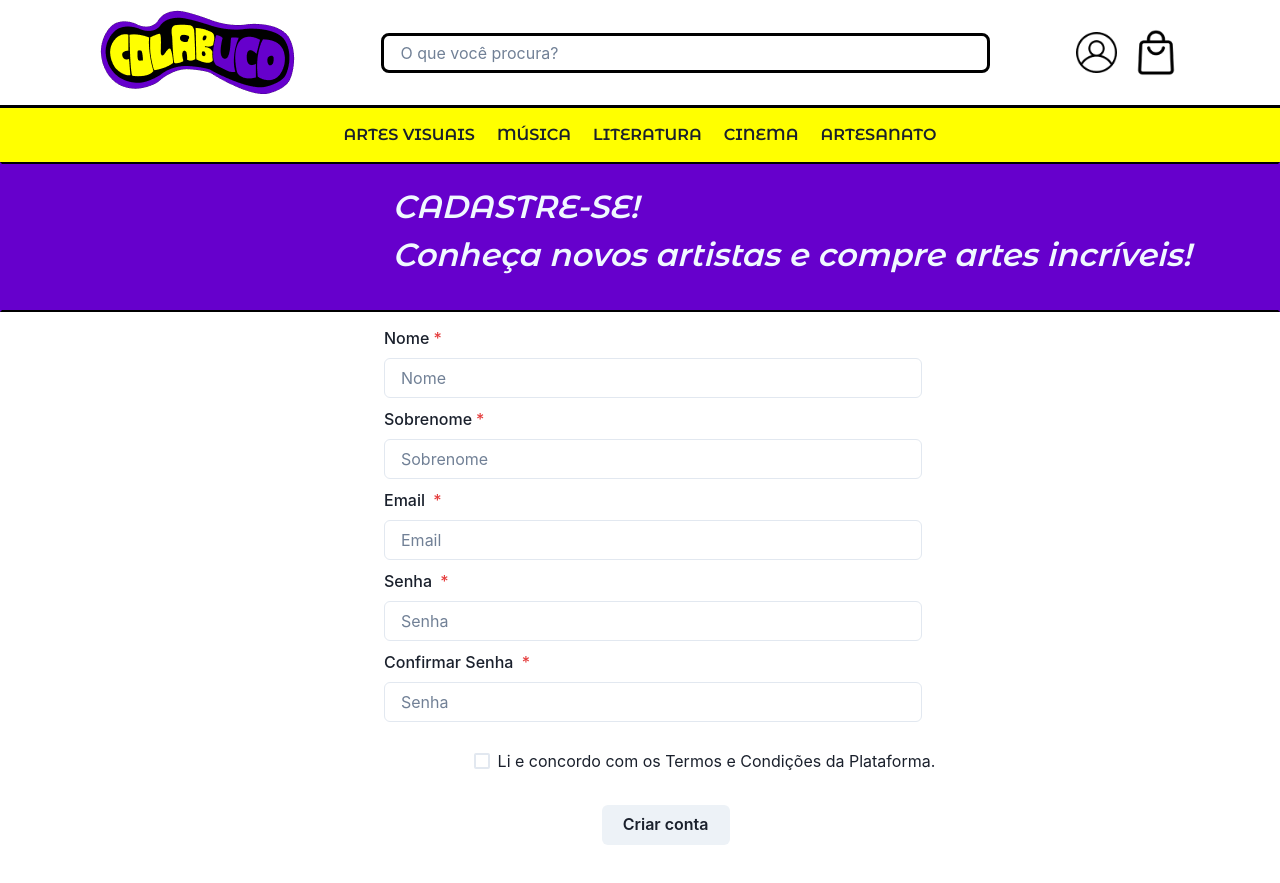
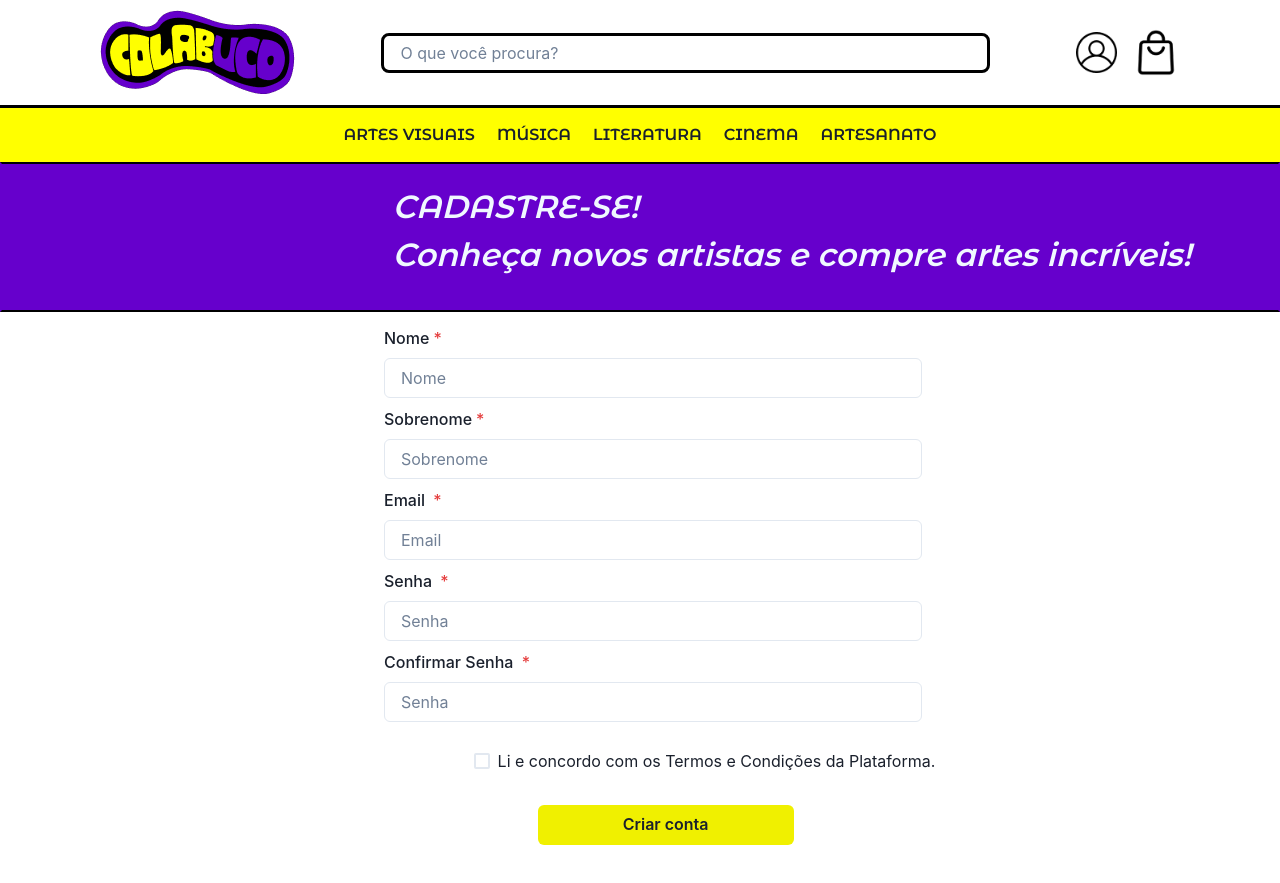
Before and after one commit to SIN-disciplina-PI3/ColabucoFrontEnd, a React (Create React App) app: page /cadastrocliente in a window 1280 px wide. Built offline with nearby package versions, Linux system fonts and the light colour scheme.

Commit message:
cor e tamanho do botao criar conta

```diff
--- a/src/pages/CadastroCliente.jsx
+++ b/src/pages/CadastroCliente.jsx
@@ -51,7 +51,7 @@ function CadastroCliente() {
                 <br></br>
                 <br></br>
             </FormControl>
-            <Button marginLeft='47%' width='10%' marginBottom='3%' > Criar conta </Button>
+            <Button marginLeft='42%' width='20%' marginBottom='3%' backgroundColor='#F0F000' > Criar conta </Button>
         </Stack>
     );
 }
```
